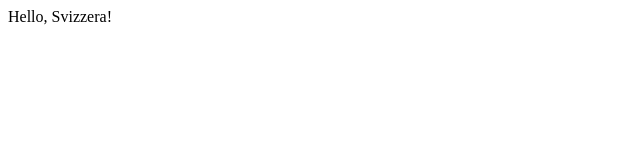
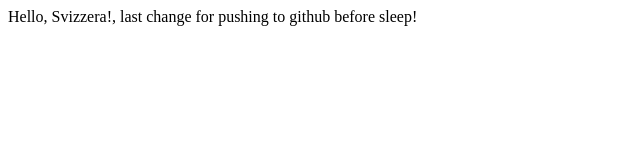
Before and after one commit to shfy80/demo1, a plain HTML site: page index.html in a window 1280 px wide. Shown: the whole page, without its empty margins (0-640 px from the left). Drawn offline with Linux system fonts and the light colour scheme.

Commit message:
Last commit before bed!

```diff
--- a/index.html
+++ b/index.html
@@ -1 +1 @@
-<div>Hello, Svizzera!</div>
+<div>Hello, Svizzera!, last change for pushing to github before sleep!</div>
```
Also changed, not shown: 1 other file.
